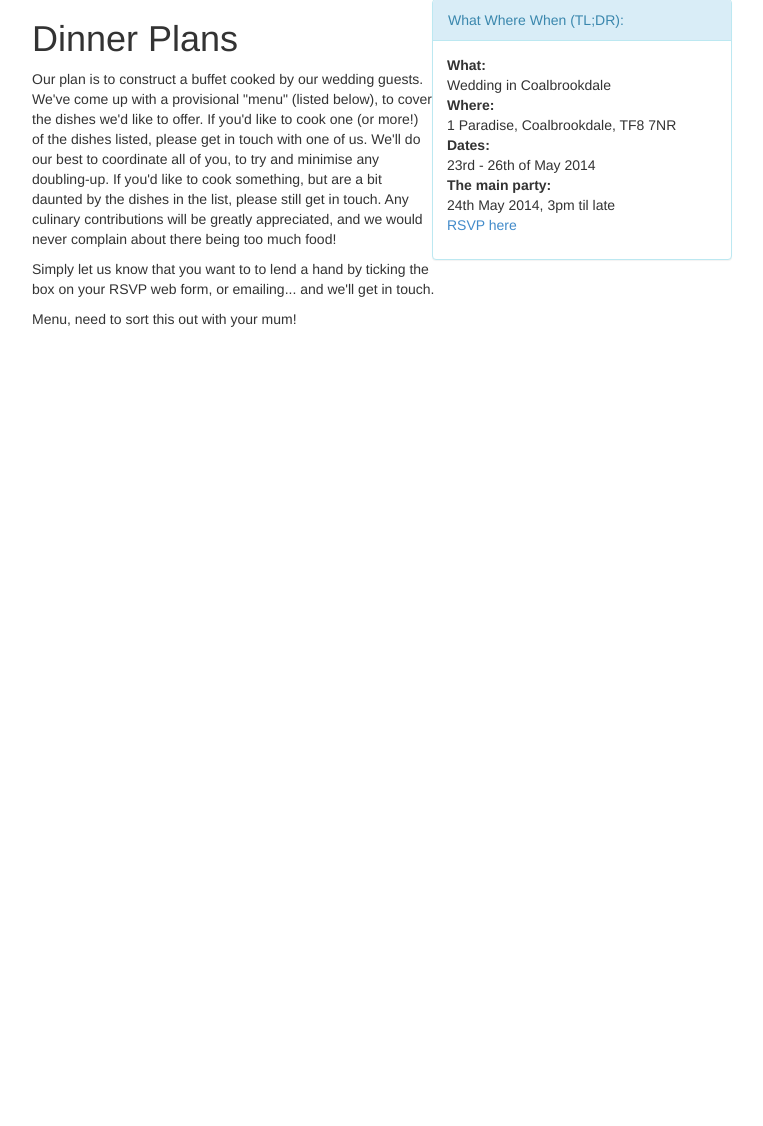
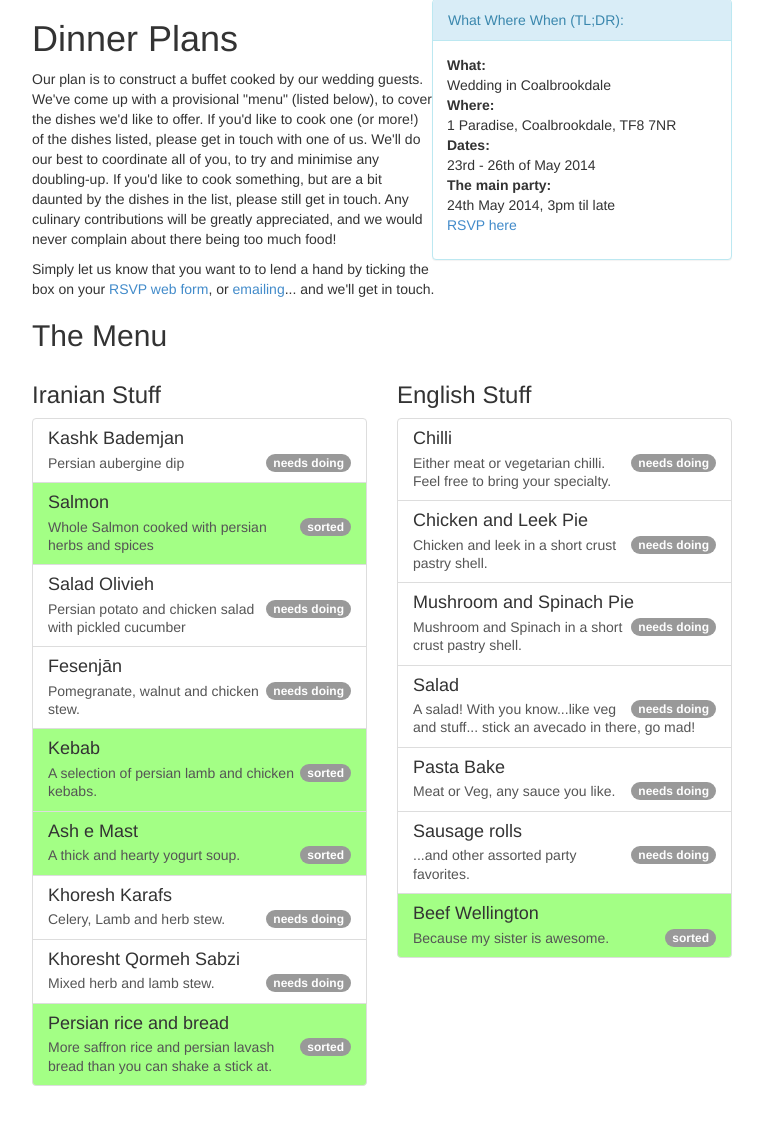
Before and after one commit to sinjax/emmasinaweddingtime, a Flask app: page /dinner in a window 1280 px wide. Shown: the part 387-1513 px from the top of the page, without its empty margins (273-1036 px from the left). Before the commit the page ends 714 px from the top, so only its background shows below. Run offline with Flask 2, Linux system fonts and the light colour scheme; some libraries are stand-ins or nearby versions.

Commit message:
added the menu

```diff
--- /dev/null
+++ b/wedding/static/assets/css/menu.css
@@ -0,0 +1,7 @@
+.sorted{
+	background-color:#A3FF85;
+}
+
+.needsdoing{
+background-color:lightred;
+}
--- a/wedding/templates/base.html
+++ b/wedding/templates/base.html
@@ -8,7 +8,8 @@
     <!-- Le styles -->
     <link href="{{ url_for('static', filename='assets/css/bootstrap.css') }}" rel="stylesheet">
     <link href="{{ url_for('static', filename='assets/css/jumbotron-narrow.css') }}" rel="stylesheet">
-     <link href="{{ url_for('static', filename='assets/css/custom.css') }}" rel="stylesheet">
+    <link href="{{ url_for('static', filename='assets/css/custom.css') }}" rel="stylesheet">
+    <link href="{{ url_for('static', filename='assets/css/menu.css') }}" rel="stylesheet">
 
     <!-- HTML5 shim, for IE6-8 support of HTML5 elements -->
     <!--[if lt IE 9]>
--- a/wedding/templates/dinner.html
+++ b/wedding/templates/dinner.html
@@ -5,7 +5,8 @@
 <h1>Dinner Plans</h1>
 <p>Our plan is to construct a buffet cooked by our wedding guests. We've come up with a provisional "menu" (listed below), to cover the dishes we'd like to offer. If you'd like to cook one (or more!) of the dishes listed, please get in touch with one of us. We'll do our best to coordinate all of you, to try and minimise any doubling-up. If you'd like to cook something, but are a bit daunted by the dishes in the list, please still get in touch. Any culinary contributions will be greatly appreciated, and we would never complain about there being too much food!</p>
 <p>
-Simply let us know that you want to to lend a hand by ticking the box on your RSVP web form, or emailing... and we'll get in touch.</p>
+Simply let us know that you want to to lend a hand by ticking the box on your <a href="{{url_for('rsvp')}}">RSVP web form</a>, or <a href="mailto:emmasinaweddingtime@gmail.com">emailing</a>... and we'll get in touch.</p>
 
-Menu, need to sort this out with your mum!
+<h2>The Menu</h2>
+{% include 'menu.html' %}
 {% endblock %}
--- /dev/null
+++ b/wedding/templates/menu.html
@@ -0,0 +1,92 @@
+<div class="row">
+	<div class="col-md-6">
+		<h3>Iranian Stuff</h3>
+		<div class="list-group">
+		  <a href="#" class="list-group-item needsdoing">
+		    <h4 class="list-group-item-heading">Kashk Bademjan</h4>
+		    <span class="badge">needs doing</span>
+		    <p class="list-group-item-text">Persian aubergine dip</p>
+		  </a>
+		  <a href="#" class="list-group-item sorted">
+		    <h4 class="list-group-item-heading">Salmon</h4>
+		    <span class="badge">sorted</span>
+		    <p class="list-group-item-text">Whole Salmon cooked with persian herbs and spices</p>
+		  </a>
+		  <a href="#" class="list-group-item needsdoing">
+		    <h4 class="list-group-item-heading">Salad Olivieh</h4>
+		    <span class="badge">needs doing</span>
+		    <p class="list-group-item-text">Persian potato and chicken salad with pickled cucumber</p>
+		  </a>
+		  <a href="#" class="list-group-item needsdoing">
+		    <h4 class="list-group-item-heading">Fesenjān</h4>
+		    <span class="badge">needs doing</span>
+		    <p class="list-group-item-text">Pomegranate, walnut and chicken stew.</p>
+		  </a>
+		  <a href="#" class="list-group-item sorted">
+		    <h4 class="list-group-item-heading">Kebab</h4>
+		    <span class="badge">sorted</span>
+		    <p class="list-group-item-text">A selection of persian lamb and chicken kebabs.</p>
+		  </a>
+		  <a href="#" class="list-group-item sorted">
+		    <h4 class="list-group-item-heading">Ash e Mast</h4>
+		    <span class="badge">sorted</span>
+		    <p class="list-group-item-text">A thick and hearty yogurt soup.</p>
+		  </a>
+		  <a href="#" class="list-group-item needsdoing">
+		    <h4 class="list-group-item-heading">Khoresh Karafs</h4>
+		    <span class="badge">needs doing</span>
+		    <p class="list-group-item-text">Celery, Lamb and herb stew.</p>
+		  </a>
+		  <a href="#" class="list-group-item needsdoing">
+		    <h4 class="list-group-item-heading">Khoresht Qormeh Sabzi</h4>
+		    <span class="badge">needs doing</span>
+		    <p class="list-group-item-text">Mixed herb and lamb stew.</p>
+		  </a>
+		  <a href="#" class="list-group-item sorted">
+		    <h4 class="list-group-item-heading">Persian rice and bread</h4>
+		    <span class="badge">sorted</span>
+		    <p class="list-group-item-text">More saffron rice and persian lavash bread than you can shake a stick at.</p>
+		  </a>
+		</div>
+	</div>
+	<div class="col-md-6">
+		<h3>English Stuff</h3>
+		<div class="list-group">
+		  <a href="#" class="list-group-item needsdoing">
+		    <h4 class="list-group-item-heading">Chilli</h4>
+		    <span class="badge">needs doing</span>
+		    <p class="list-group-item-text">Either meat or vegetarian chilli. Feel free to bring your specialty.</p>
+		  </a>
+		  <a href="#" class="list-group-item needsdoing">
+		    <h4 class="list-group-item-heading">Chicken and Leek Pie</h4>
+		    <span class="badge">needs doing</span>
+		    <p class="list-group-item-text">Chicken and leek in a short crust pastry shell.</p>
+		  </a>
+		  <a href="#" class="list-group-item needsdoing">
+		    <h4 class="list-group-item-heading">Mushroom and Spinach Pie</h4>
+		    <span class="badge">needs doing</span>
+		    <p class="list-group-item-text">Mushroom and Spinach in a short crust pastry shell.</p>
+		  </a>
+		  <a href="#" class="list-group-item needsdoing">
+		    <h4 class="list-group-item-heading">Salad</h4>
+		    <span class="badge">needs doing</span>
+		    <p class="list-group-item-text">A salad! With you know...like veg and stuff... stick an avecado in there, go mad!</p>
+		  </a>
+		  <a href="#" class="list-group-item needsdoing">
+		    <h4 class="list-group-item-heading">Pasta Bake</h4>
+		    <span class="badge">needs doing</span>
+		    <p class="list-group-item-text">Meat or Veg, any sauce you like.</p>
+		  </a>
+		  <a href="#" class="list-group-item needsdoing">
+		    <h4 class="list-group-item-heading">Sausage rolls</h4>
+		    <span class="badge">needs doing</span>
+		    <p class="list-group-item-text">...and other assorted party favorites.</p>
+		  </a>
+		  <a href="#" class="list-group-item sorted">
+		    <h4 class="list-group-item-heading">Beef Wellington</h4>
+		    <span class="badge">sorted</span>
+		    <p class="list-group-item-text">Because my sister is awesome.</p>
+		  </a>
+		</div>
+	</div>
+</div>
```
Also changed, not shown: wedding/envvar.py (+4 -4 lines).
